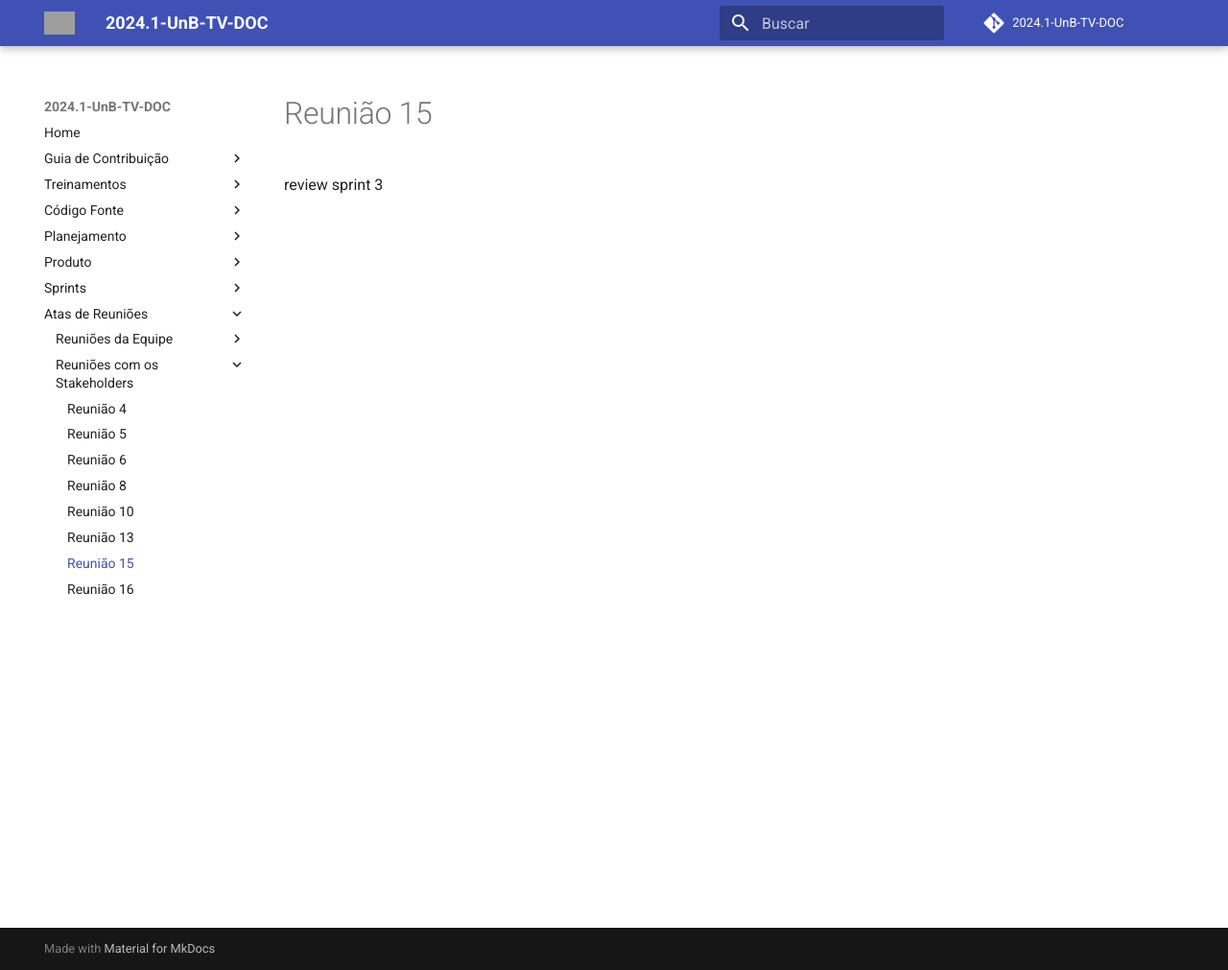
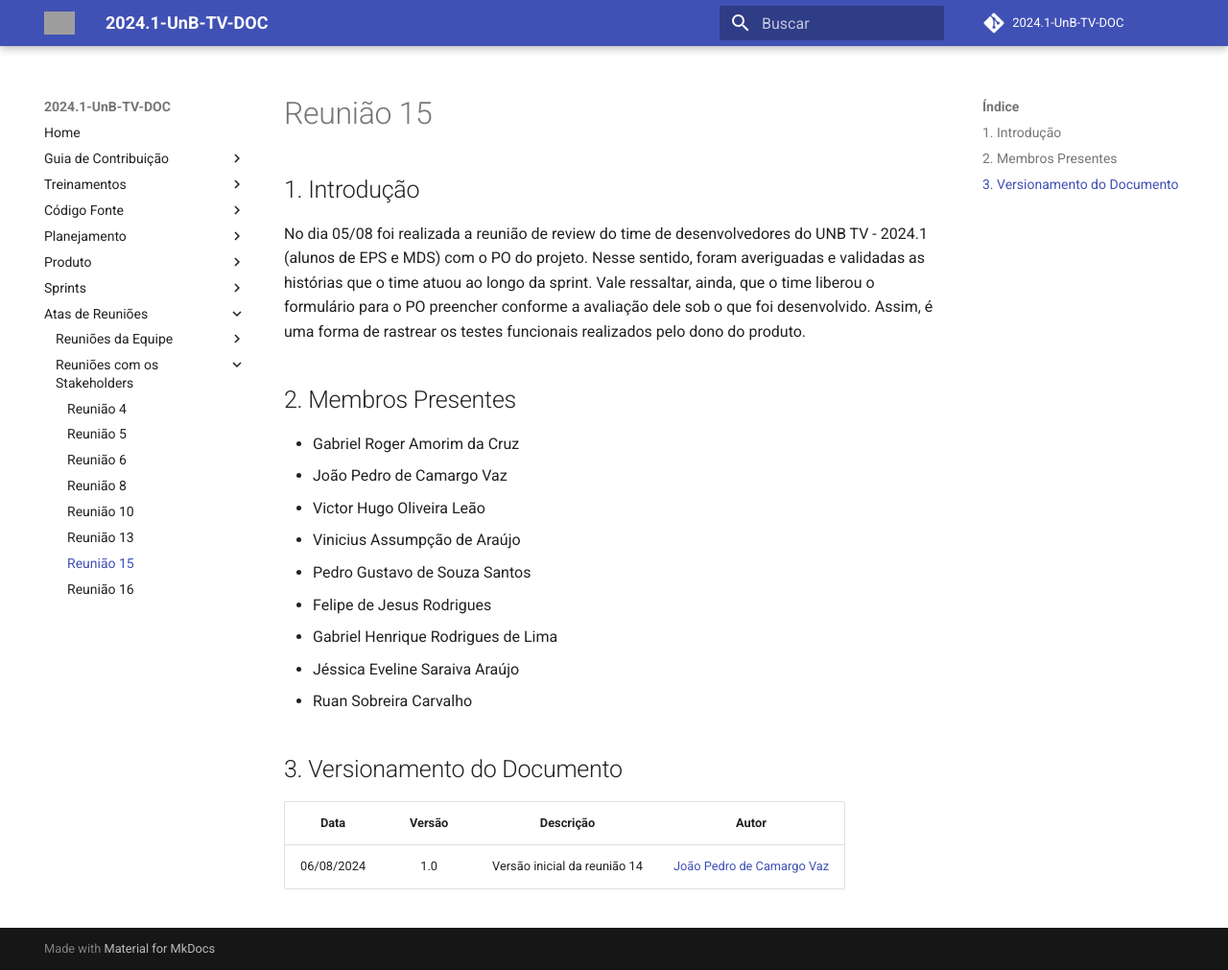
Before and after one commit to fga-eps-mds/2024.1-UnB-TV-DOC, an MkDocs documentation site: the page built from docs/atasReuniao/reuniao15.md, in a window 1280 px wide and 1011 px high. Shown: the whole window at 96% size. Built offline with MkDocs 1.6.1 and Material for MkDocs 9.7.7, drawn with Linux system fonts in a browser that asks for light colours; comment, search, counter and statistics services are not loaded; grey boxes are pictures that could not be loaded.

Commit message:
adiciona ata da reuniao 15

```diff
--- a/docs/atasReuniao/reuniao15.md
+++ b/docs/atasReuniao/reuniao15.md
@@ -1 +1,22 @@
-review sprint 3
+# Reunião 15
+
+## 1. Introdução
+
+No dia 05/08 foi realizada a reunião de review do time de desenvolvedores do UNB TV - 2024.1 (alunos de EPS e MDS) com o PO do projeto. Nesse sentido, foram averiguadas e validadas as histórias que o time atuou ao longo da sprint. Vale ressaltar, ainda, que o time liberou o formulário para o PO preencher conforme a avaliação dele sob o que foi desenvolvido. Assim, é uma forma de rastrear os testes funcionais realizados pelo dono do produto.
+
+## 2. Membros Presentes
+- Gabriel Roger Amorim da Cruz
+- João Pedro de Camargo Vaz
+- Victor Hugo Oliveira Leão
+- Vinicius Assumpção de Araújo
+- Pedro Gustavo de Souza Santos
+- Felipe de Jesus Rodrigues
+- Gabriel Henrique Rodrigues de Lima
+- Jéssica Eveline Saraiva Araújo
+- Ruan Sobreira Carvalho
+
+## 3. Versionamento do Documento
+
+| Data | Versão | Descrição | Autor |
+| :-----: | :-------------: | :---------------: | :-: |
+| 06/08/2024 | 1.0 | Versão inicial da reunião 14 | [João Pedro de Camargo Vaz](https://github.com/JoaoPedro0803) |
```
